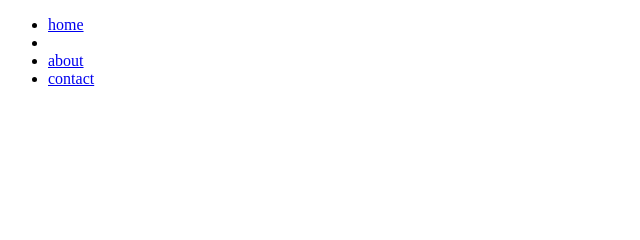
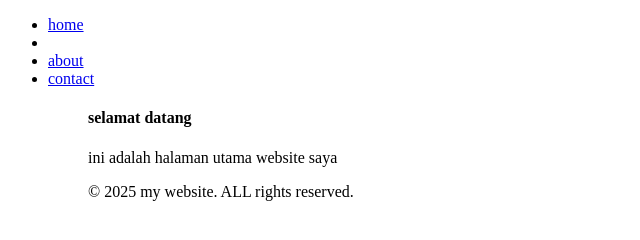
Before and after one commit to yohanessaverio1/EksulCoding-SMP-BW-Senin, a plain HTML site: page index.html in a window 1280 px wide. Shown: the whole page, without its empty margins (0-640 px from the left). Drawn offline with Linux system fonts and the light colour scheme.

Commit message:
index.html

```diff
--- a/index.html
+++ b/index.html
@@ -13,5 +13,17 @@
           <ul>
         <nav>
       <header>
-  </body>
-</html>
+
+      <main>
+          <section class="profile">
+            <h1>selamat datang</h1>
+            <p>ini adalah halaman utama website saya</p>
+          <section>
+          </main>
+
+          <footer>
+              <p>&copy; 2025 my website. ALL rights reserved.</p>
+          <footer>
+       <body>
+       <html>
+          </footer>
```
